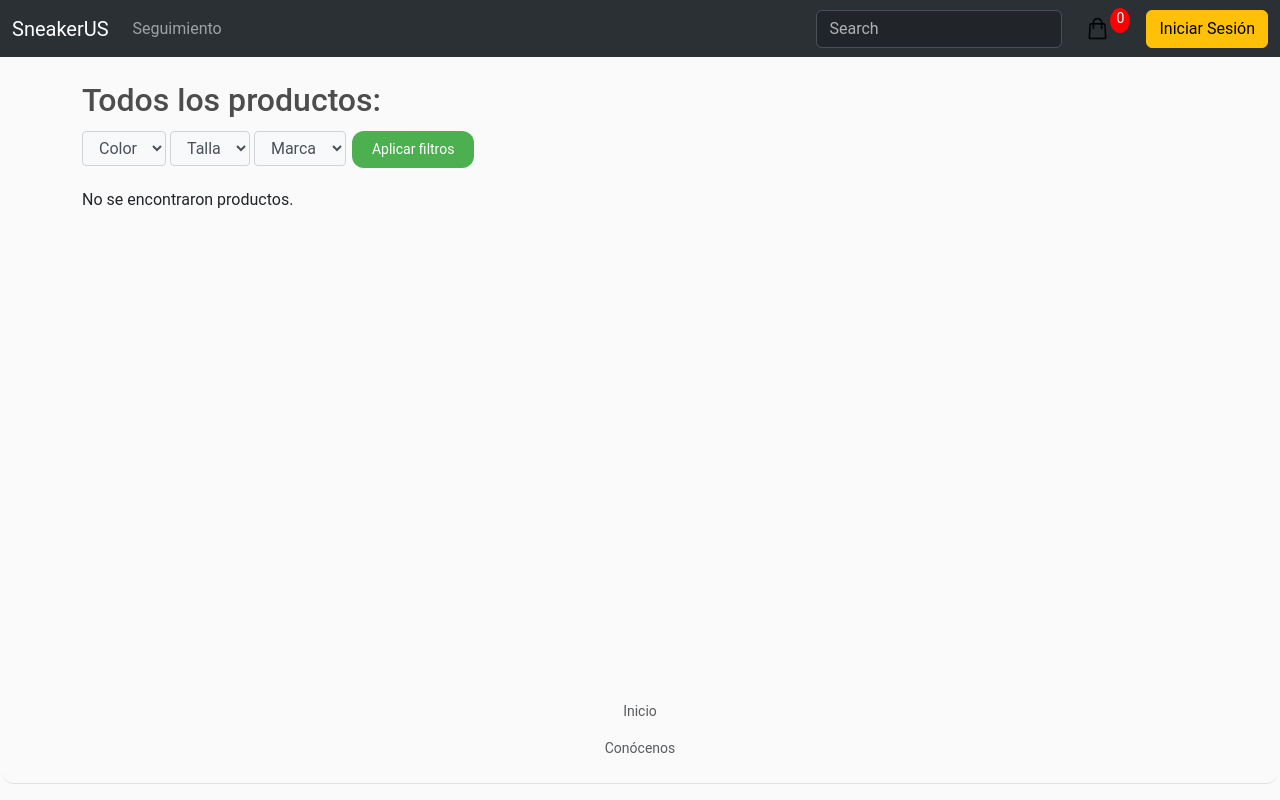
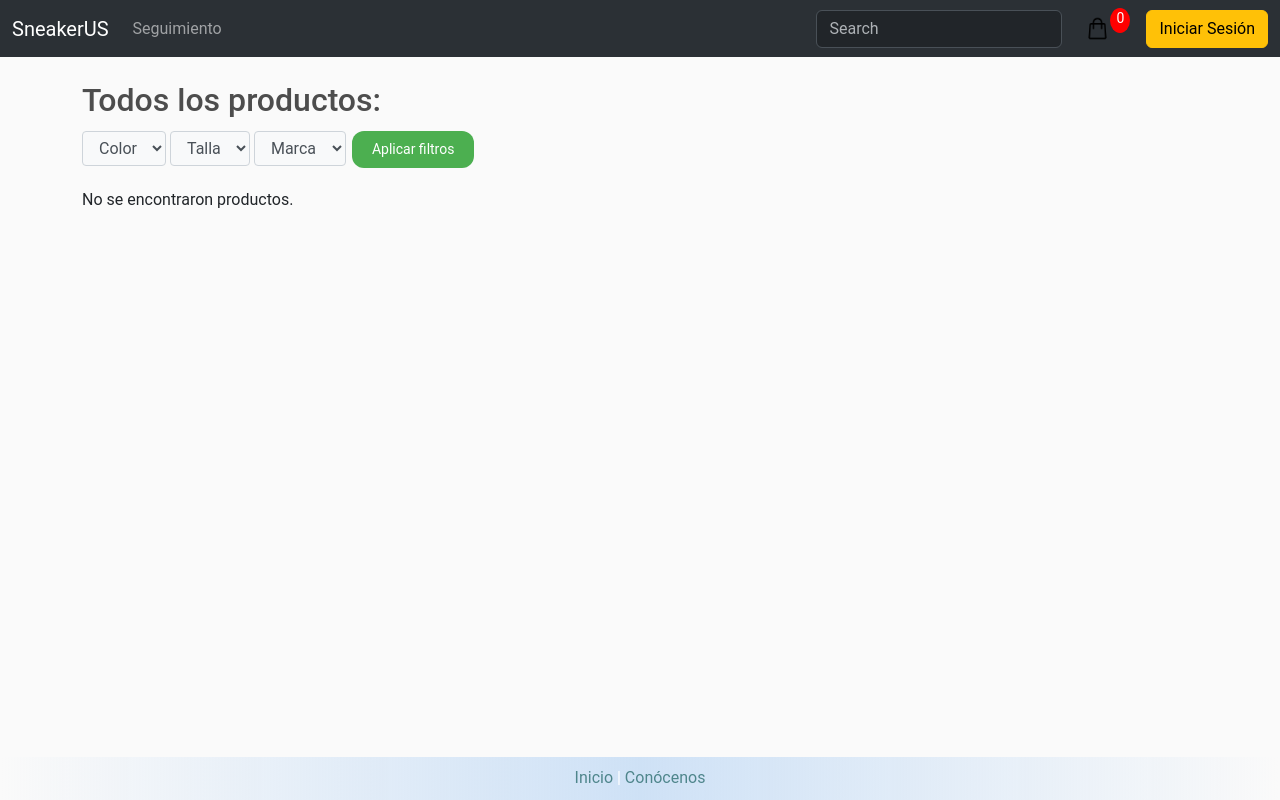
Before and after one commit to rafgoncas1/sneakerus, a Django app: page / in a window 1280 px wide. Run offline with Django 4.2, Linux system fonts and the light colour scheme; data that the repository does not hold is empty.

Commit message:
fix: footer

```diff
--- a/static/css/main.css
+++ b/static/css/main.css
@@ -1,6 +1,9 @@
 body{
 	background-color: hsl(0, 0%, 98%);
 	font-family: 'Roboto', 'Helvetica Neue', Arial, sans-serif;
+	display: flex;
+	flex-direction: column;
+	min-height: 100vh;
 }
 
 h1,h2,h3,h4,h5,h6{
@@ -262,3 +265,30 @@ h1,h2,h3,h4,h5,h6{
 .errorlist {
     color: red;
 }
+
+main{
+	padding-bottom: 100px;
+}
+
+footer {
+	position: fixed;
+	left: 0;
+	bottom: 0;
+	width: 100%;
+	background: rgb(255,255,255);
+	background: linear-gradient(90deg, rgba(255,255,255,0) 0%, rgba(197,220,245,0.8225490879945728) 50%, rgba(255,255,255,0) 100%);
+	color: white;
+	text-align: center;
+	margin-top: auto;
+	padding: 0.6em;
+}
+
+footer a {
+	color: #4f868c;
+	text-decoration: none;
+}
+
+footer a:hover {
+	color: #39696e;
+	text-decoration: underline;
+}
--- a/store/templates/store/main.html
+++ b/store/templates/store/main.html
@@ -102,14 +102,10 @@
                 {% endblock content %}
           </div>
         </main>
-
-        <div class="container">
-          <footer class="py-3 my-4 footer mt-auto">
-            <ul class="nav fixed-bottom justify-content-center border-bottom pb-3 mb-3">
-              <li class="nav-item"><a href="/" class="nav-link px-2 text-body-secondary">Inicio</a></li>
-              <li class="nav-item"><a href="/about" class="nav-link px-2 text-body-secondary">Conócenos</a></li>
-            </ul>
-          </footer>
-        </div>
+        <footer>
+            <a href="/">Inicio</a>
+            |
+            <a href="/about">Conócenos</a>
+        </footer>
     </body>
 </html>
```
